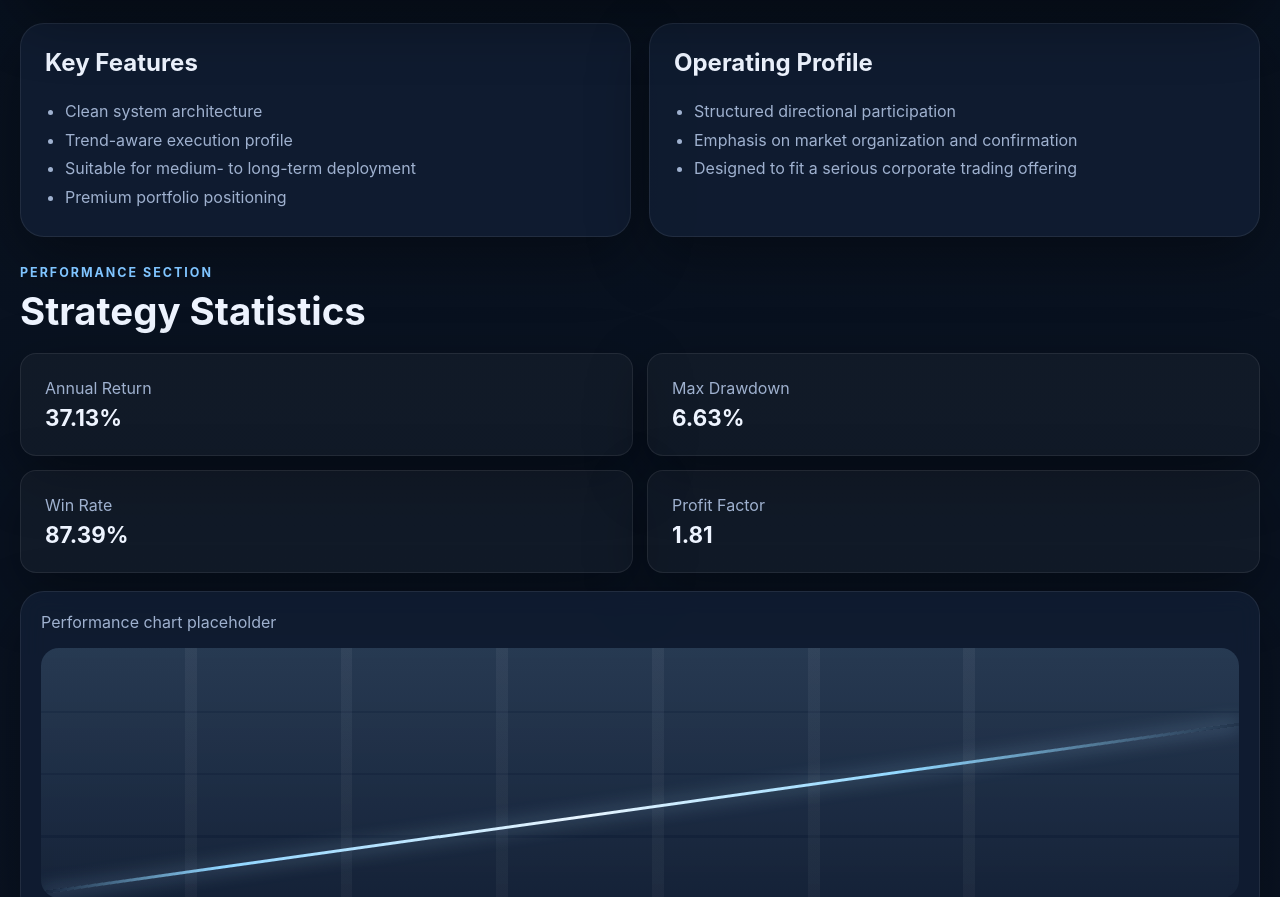
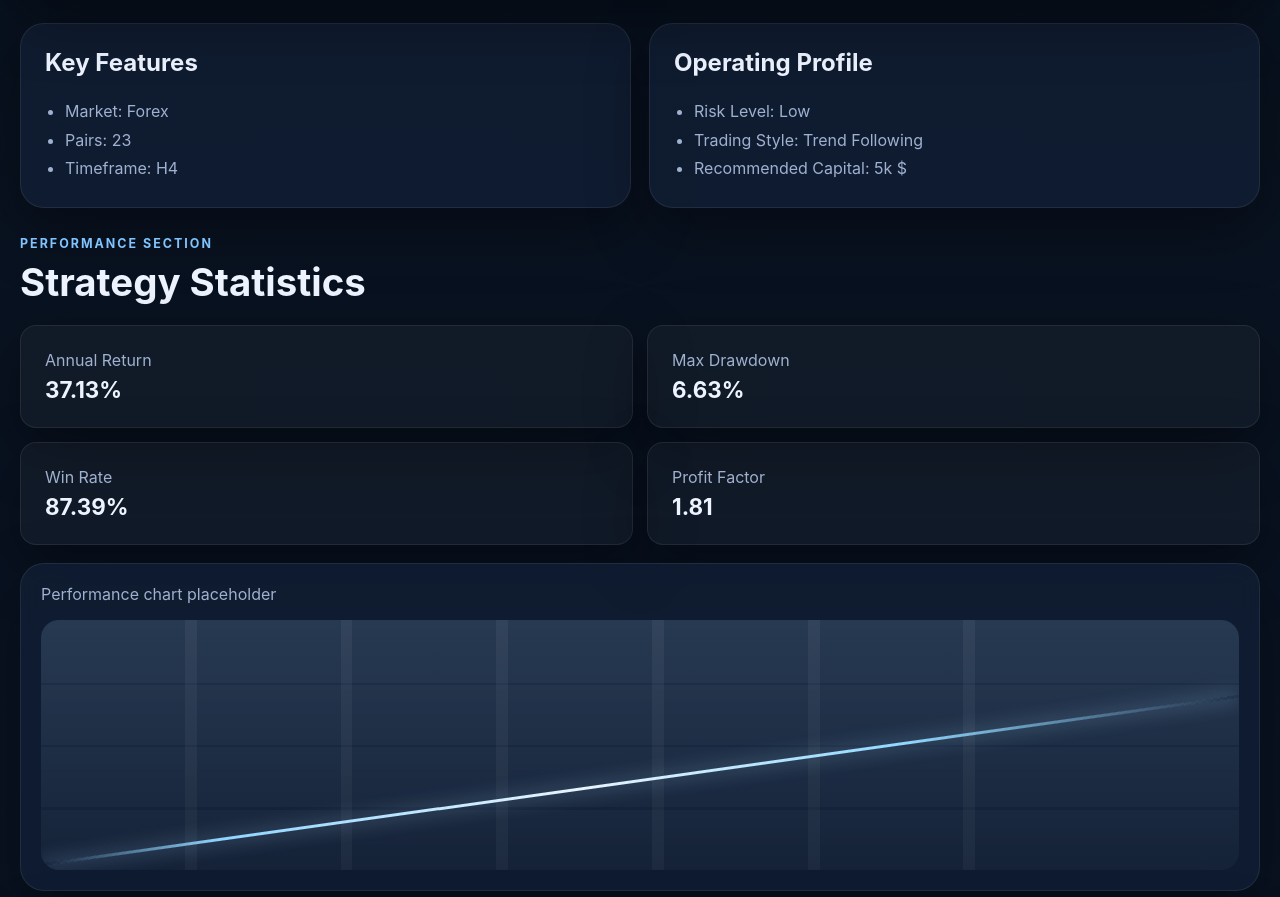
Before and after one commit to giovannimaccioni1989-byte/xeno-system-solution, a React (Vite) app: page /expert-advisors/Asgard in a window 1280 px wide. Shown: the part 1079-1976 px from the top of the page. Built offline with nearby package versions, Linux system fonts and the light colour scheme.

Commit message:
Update advisors.js

```diff
--- a/src/data/advisors.js
+++ b/src/data/advisors.js
@@ -35,15 +35,14 @@ export const advisors = [
     overview:
       'Cerberus is a multi-layered trading system designed to monitor and engage the market with a broader and more responsive approach. By continuously scanning for opportunities across different conditions, it maintains an active presence while preserving structured execution logic. Built to handle complexity with precision, Cerberus adapts to shifting market dynamics, delivering a powerful combination of consistency and controlled aggressiveness within a disciplined trading framework.',
     features: [
-      'Defensive execution profile',
-      'Balanced exposure logic',
-      'Built for changing market conditions',
-      'Useful for users prioritizing capital preservation',
+      'Market: Forex',
+      'Pairs: 23',
+      'Timeframe: H4',
     ],
     strategy: [
-      'Adaptive reaction to market conditions',
-      'Measured position handling',
-      'Focus on avoiding impulsive overexposure',
+      'Risk Level: Low ',
+      'Trading Style: Trend Following',
+      'Recommended Capital: 5k $',
     ],
     performance: {
       returnRate: '44.26%',
@@ -62,15 +61,14 @@ export const advisors = [
     overview:
       'Asgard is a balanced trading system designed to combine steady growth with controlled risk exposure. By leveraging structured market analysis, it captures consistent opportunities while maintaining a disciplined and measured approach to execution. Engineered for sustainability rather than excess, Asgard delivers a reliable performance profile, offering a strong balance between profitability and risk management across different market conditions.',
     features: [
-      'Clean system architecture',
-      'Trend-aware execution profile',
-      'Suitable for medium- to long-term deployment',
-      'Premium portfolio positioning',
+      'Market: Forex',
+      'Pairs: 23',
+      'Timeframe: H4',
     ],
     strategy: [
-      'Structured directional participation',
-      'Emphasis on market organization and confirmation',
-      'Designed to fit a serious corporate trading offering',
+      'Risk Level: Low ',
+      'Trading Style: Trend Following',
+      'Recommended Capital: 5k $',
     ],
     performance: {
       returnRate: '37.13%',
@@ -89,15 +87,14 @@ export const advisors = [
     overview:
       'PulseFire is a high-performance trading system built to capitalize on fast-moving market opportunities with a dynamic and proactive approach. Designed to operate with greater intensity, it aims to generate stronger returns while maintaining a consistently high trade accuracy. By combining speed, precision, and adaptive execution, PulseFire delivers an aggressive yet controlled trading profile, capturing momentum efficiently without compromising overall consistency.',
     features: [
-      'Selective entry profile',
-      'Efficient operational structure',
-      'Modern system positioning',
-      'Designed for serious performance communication',
+      'Market: Forex',
+      'Pairs: 23',
+      'Timeframe: H4',
     ],
     strategy: [
-      'Entry filtering and disciplined participation',
-      'Systematic trade management',
-      'Technology-oriented trading workflow',
+      'Risk Level: Low ',
+      'Trading Style: Trend Following',
+      'Recommended Capital: 5k $',
     ],
     performance: {
       returnRate: '49.55%',
@@ -116,15 +113,14 @@ export const advisors = [
     overview:
       'Gold Shooter is a precision-focused trading system engineered to execute only under highly refined market conditions. Acting with sniper-like accuracy, it targets select opportunities with exceptional timing and discipline, supported by advanced filtering mechanisms including news-based analysis. Designed to remain resilient even during high-impact market events, Gold Shooter avoids unnecessary exposure and focuses on quality over quantity, delivering a robust and highly controlled trading performance.',
     features: [
-      'Gold-oriented positioning',
-      'Specialized market focus',
-      'Designed for tactical deployment',
-      'Distinct product identity within the catalog',
+      'Market: Forex',
+      'Pairs: 23',
+      'Timeframe: H4',
     ],
     strategy: [
-      'Specialized handling of gold market conditions',
-      'Attention to market volatility and execution timing',
-      'Focused system identity for commodity-minded traders',
+      'Risk Level: Low ',
+      'Trading Style: Trend Following',
+      'Recommended Capital: 5k $',
     ],
     performance: {
       returnRate: '15.6%',
@@ -143,15 +139,14 @@ export const advisors = [
     overview:
       'Defensor is a highly selective trading system designed to operate only under optimal market conditions. By prioritizing precision over frequency, it executes a limited number of trades with exceptional accuracy, maintaining a consistent and stable performance profile over time. Built to minimize unnecessary exposure, Defensor focuses on high-probability setups, delivering controlled and disciplined execution in both trending and ranging environments.',
     features: [
-      'Conservative execution stance',
-      'Capital-protection oriented messaging',
-      'Strong fit for lower-risk positioning',
-      'Clear and credible product profile',
+      'Market: Forex',
+      'Pairs: 23',
+      'Timeframe: H4',
     ],
     strategy: [
-      'Measured participation in qualified conditions',
-      'Risk-aware system behavior',
-      'Stability prioritized over unnecessary frequency',
+      'Risk Level: Low ',
+      'Trading Style: Trend Following',
+      'Recommended Capital: 5k $',
     ],
     performance: {
       returnRate: '18.12%',
@@ -170,15 +165,14 @@ export const advisors = [
     overview:
      'DragonMind is an advanced trading system that blends analytical precision with adaptive market execution. Designed to balance intelligence and reactivity, it identifies structured opportunities while maintaining the flexibility to engage across evolving market conditions. By combining disciplined signal selection with a more dynamic trading approach, DragonMind delivers a well rounded performance profile, positioned between stability and active market participation. ',
     features: [
-      'Dynamic product positioning',
-      'Suitable for performance-led marketing',
-      'Distinctive brand identity',
-      'Portfolio diversification role',
+      'Market: Forex',
+      'Pairs: 23',
+      'Timeframe: H4',
     ],
     strategy: [
-      'Momentum-sensitive execution framing',
-      'Structured management under defined rules',
-      'Built for users who want a more assertive profile',
+      'Risk Level: Low ',
+      'Trading Style: Trend Following',
+      'Recommended Capital: 5k $',
     ],
     performance: {
       returnRate: '42.10%',
@@ -197,15 +191,14 @@ export const advisors = [
     overview:
       'HyperStorm is the most aggressive trading system within the portfolio, engineered to exploit rapid market movements with high intensity and speed. Designed for maximum reactivity, it actively engages short-term opportunities while maintaining a notably high trade accuracy. Despite its aggressive nature, HyperStorm operates within a structured framework, balancing fast execution with disciplined logic to deliver strong performance without sacrificing consistency.',
     features: [
-      'Agile execution profile',
-      'Modern and flexible product identity',
-      'Useful addition to a diversified catalog',
-      'Strong visual branding potential',
+      'Market: Forex',
+      'Pairs: 23',
+      'Timeframe: H4',
     ],
     strategy: [
-      'Flexible participation across structured conditions',
-      'Operational agility with disciplined system rules',
-      'Modern presentation for technology-focused buyers',
+      'Risk Level: Low ',
+      'Trading Style: Trend Following',
+      'Recommended Capital: 5k $',
     ],
     performance: {
       returnRate: '53.68%',
```
